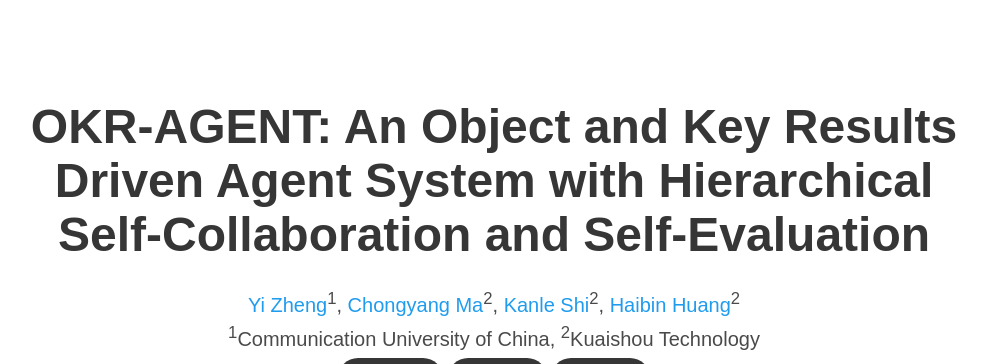
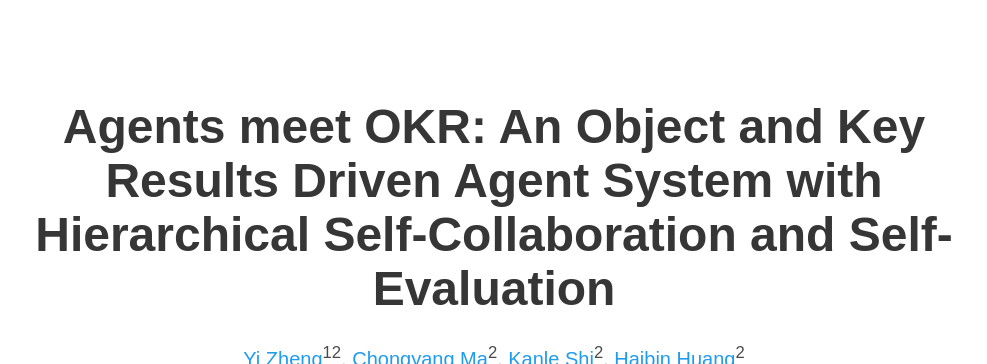
Before and after one commit to okr-agent/okr-agent.github.io, a plain HTML site: page index.html in a window 1280 px wide. Shown: the top 364 px of the page, without its empty margins (146-1133 px from the left). Drawn offline with nearby package versions, Linux system fonts and the light colour scheme; some icons are missing; a web font is replaced by a local one.

Commit message:
Update index.html

```diff
--- a/index.html
+++ b/index.html
@@ -61,10 +61,10 @@
     <div class="container is-max-desktop">
       <div class="columns is-centered">
         <div class="column has-text-centered">
-          <h1 class="title is-1 publication-title">OKR-AGENT: An Object and Key Results Driven Agent System with Hierarchical Self-Collaboration and Self-Evaluation</h1>
+          <h1 class="title is-1 publication-title">Agents meet OKR: An Object and Key Results Driven Agent System with Hierarchical Self-Collaboration and Self-Evaluation</h1>
           <div class="is-size-5 publication-authors">
             <span class="author-block">
-              <a href="">Yi Zheng</a><sup>1</sup>,
+              <a href="">Yi Zheng</a><sup>1</sup><sup>2</sup>,
             </span>
             <span class="author-block">
               <a href="http://chongyangma.com/">Chongyang Ma</a><sup>2</sup>,
```
